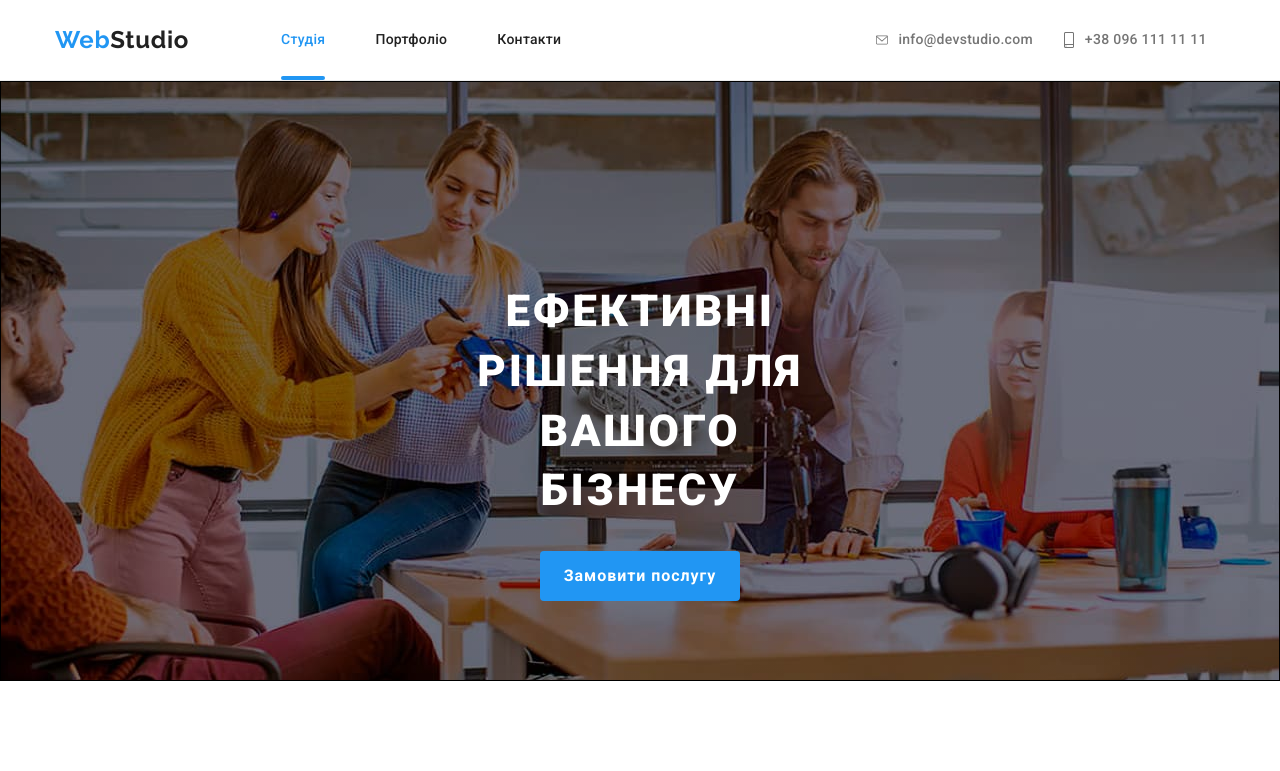
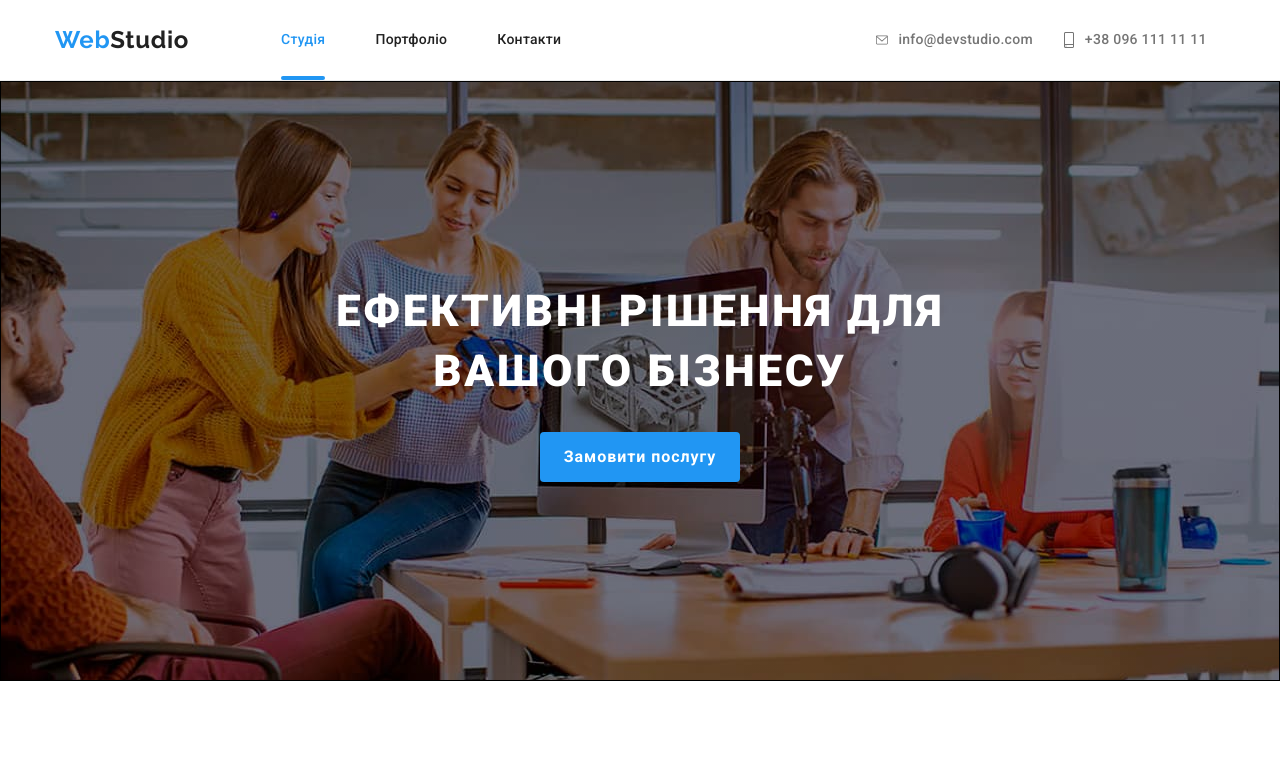
Before and after one commit to Bonadea1008/goit-markup-hw-08, a plain HTML site: page index.html in a window 1280 px wide. Shown: the top 771 px of the page. Drawn offline with nearby package versions, Linux system fonts and the light colour scheme.

Commit message:
Fix hero-title's width

```diff
--- a/sass/components/_hero.scss
+++ b/sass/components/_hero.scss
@@ -57,7 +57,7 @@
   color: var(--hero-text-color);
 
   @include desktop {
-    width: 696px;
+    max-width: 696px;
     @include font(44px, 1.36, 0.06em);
   }
 }
```
Also changed, not shown: css/main.css, css/main.min.css, 1 other file.
